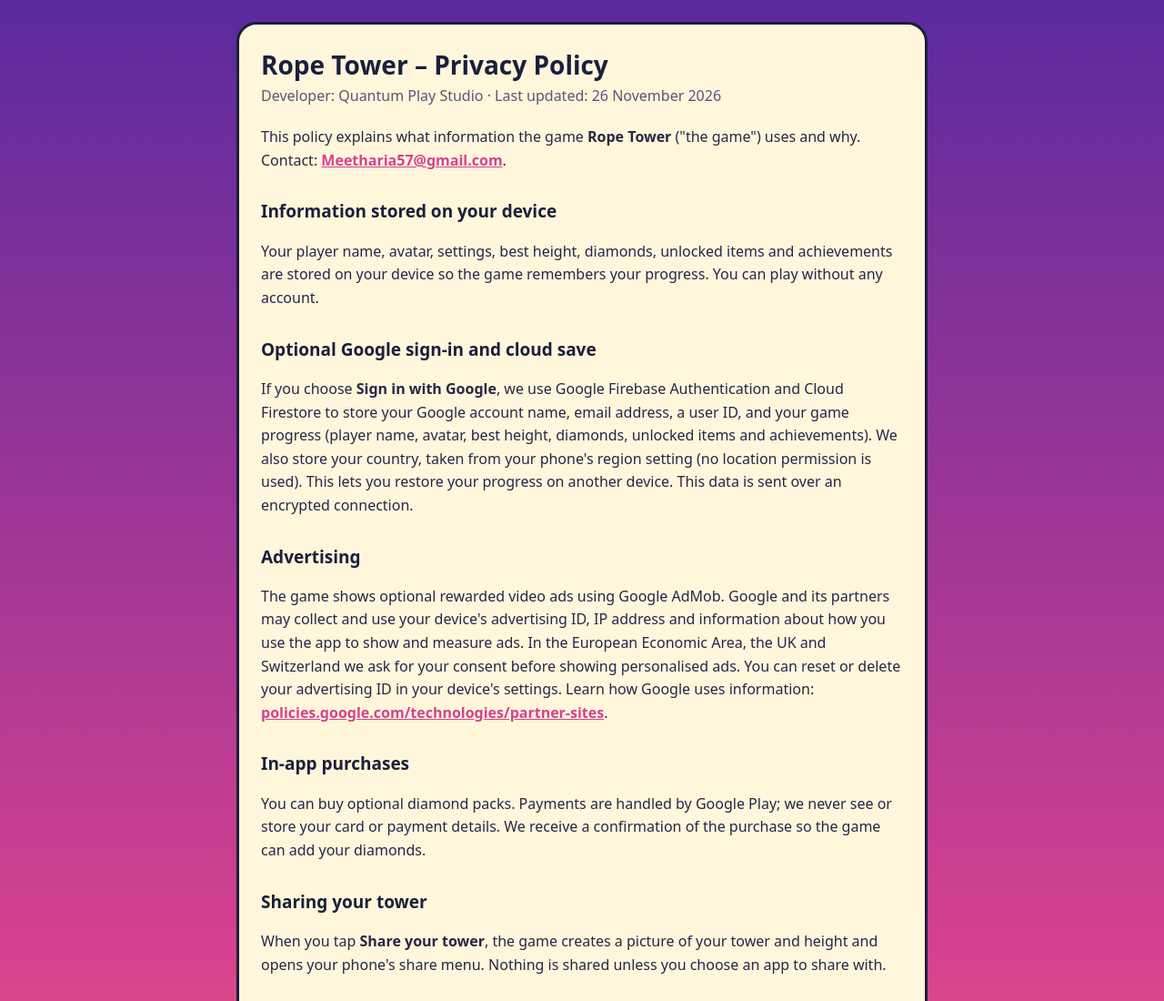
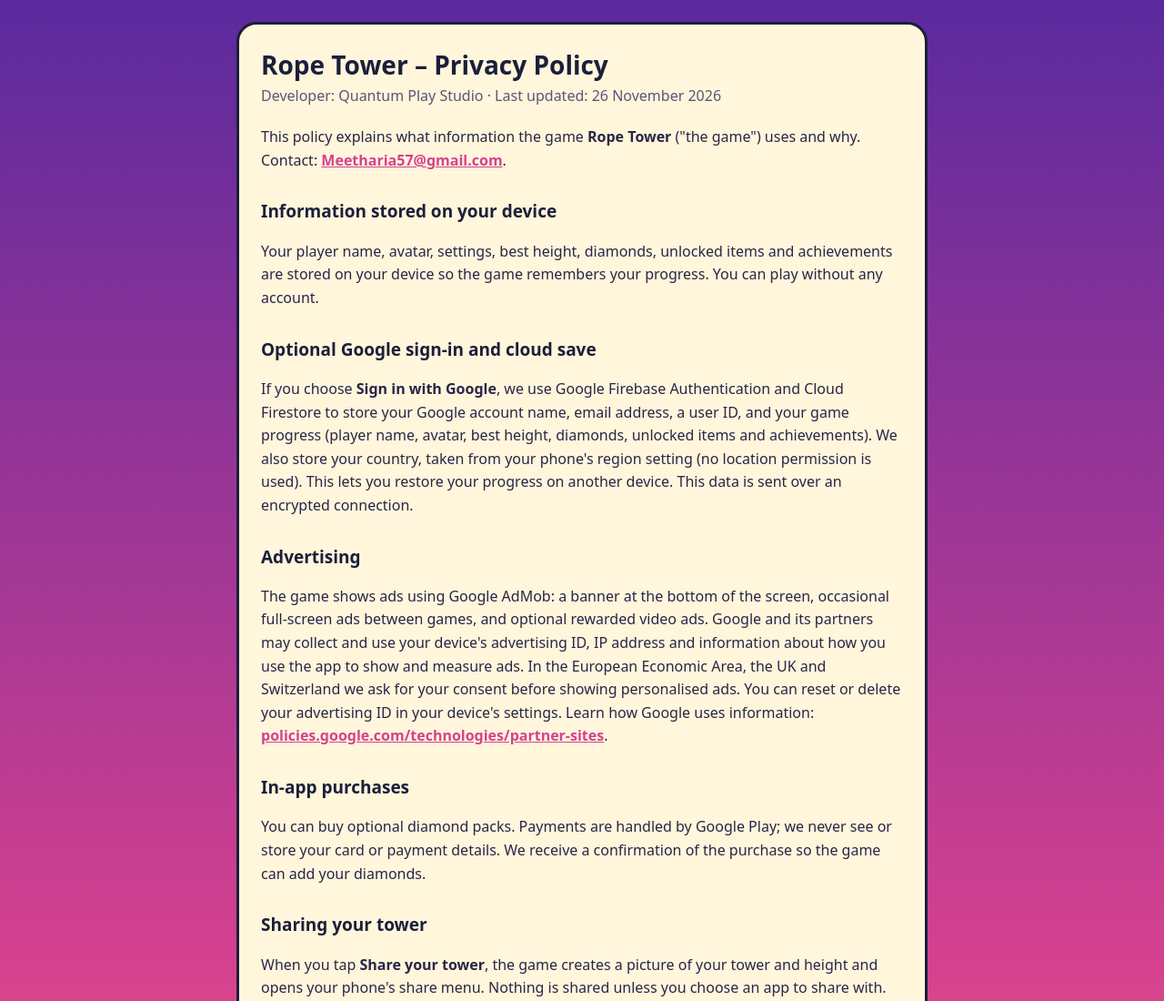
Before and after one commit to MH911/ropetower-privacy, a plain HTML site: page index.html in a window 1280 px wide. Shown: the top 1100 px of the page at 91% size. Drawn offline with Linux system fonts and the light colour scheme.

Commit message:
Add files via upload

```diff
--- a/index.html
+++ b/index.html
@@ -31,7 +31,7 @@
   <p>If you choose <b>Sign in with Google</b>, we use Google Firebase Authentication and Cloud Firestore to store your Google account name, email address, a user ID, and your game progress (player name, avatar, best height, diamonds, unlocked items and achievements). We also store your country, taken from your phone's region setting (no location permission is used). This lets you restore your progress on another device. This data is sent over an encrypted connection.</p>
 
   <h2>Advertising</h2>
-  <p>The game shows optional rewarded video ads using Google AdMob. Google and its partners may collect and use your device's advertising ID, IP address and information about how you use the app to show and measure ads. In the European Economic Area, the UK and Switzerland we ask for your consent before showing personalised ads. You can reset or delete your advertising ID in your device's settings. Learn how Google uses information: <a href="https://policies.google.com/technologies/partner-sites">policies.google.com/technologies/partner-sites</a>.</p>
+  <p>The game shows ads using Google AdMob: a banner at the bottom of the screen, occasional full-screen ads between games, and optional rewarded video ads. Google and its partners may collect and use your device's advertising ID, IP address and information about how you use the app to show and measure ads. In the European Economic Area, the UK and Switzerland we ask for your consent before showing personalised ads. You can reset or delete your advertising ID in your device's settings. Learn how Google uses information: <a href="https://policies.google.com/technologies/partner-sites">policies.google.com/technologies/partner-sites</a>.</p>
 
   <h2>In-app purchases</h2>
   <p>You can buy optional diamond packs. Payments are handled by Google Play; we never see or store your card or payment details. We receive a confirmation of the purchase so the game can add your diamonds.</p>
```
